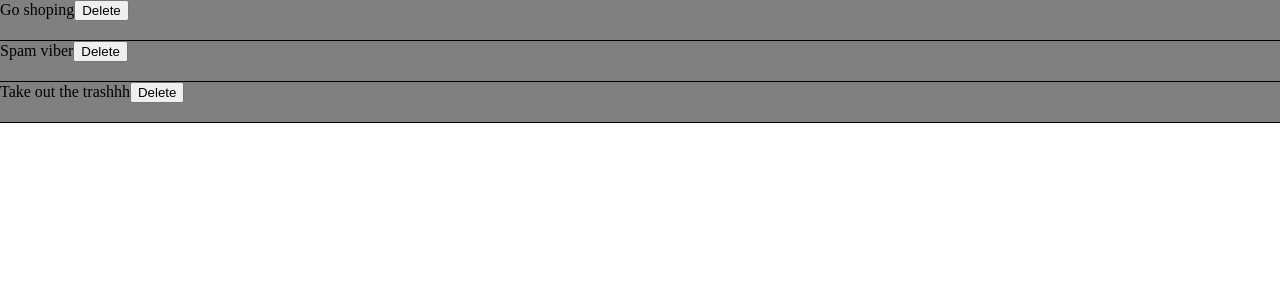
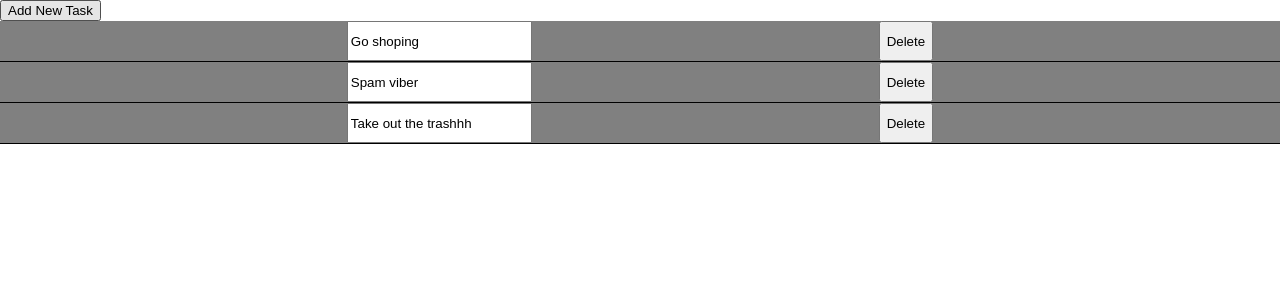
Before and after one commit to r3sPawN/to-do-list, a React (Create React App) app: page / in a window 1280 px wide. Shown: the top 300 px of the page. Built offline with nearby package versions, Linux system fonts and the light colour scheme.

Commit message:
Add new task functionality

```diff
--- a/src/index.css
+++ b/src/index.css
@@ -4,6 +4,8 @@ body {
 
 .to-do-container {
   width: 100%;
+  justify-content: space-evenly;
+  display: flex;
   background-color: grey;
   height: 40px;
   border-bottom: 1px solid black;
--- a/src/index.js
+++ b/src/index.js
@@ -30,12 +30,24 @@ class ToDoList extends React.Component {
     this.setState({todos: this.state.todos.filter( todo => todo.id !== todoId)})
   }
 
+  handleAddOnClick(event) {
+    const taskCount = this.state.todos.length;
+    this.state.todos.push({id: taskCount + 1 , title: '', taskComplete: 'false'})
+    this.setState({todos: this.state.todos})
+  }
+
+  handleChange(event) {
+    this.setState({todos: event.target.todos.title});
+  }
+
   render() {
     return (
-      <div className="to-do-container">
+      <div>
+        <button onClick={(event) => this.handleAddOnClick(event)}>Add New Task</button>
         {this.state.todos.map( todo => <div className="to-do-container" key={todo.id}>
-            {todo.title}
+            <input type="text" value={todo.title} onChange={ this.handleChange}/>
             <button onClick={(event) => this.handleDeleteOnClick(event, todo.id)}>Delete</button>
+            {/*   <button>Edit</button> */}
           </div> ) }
       </div>
     )
```
